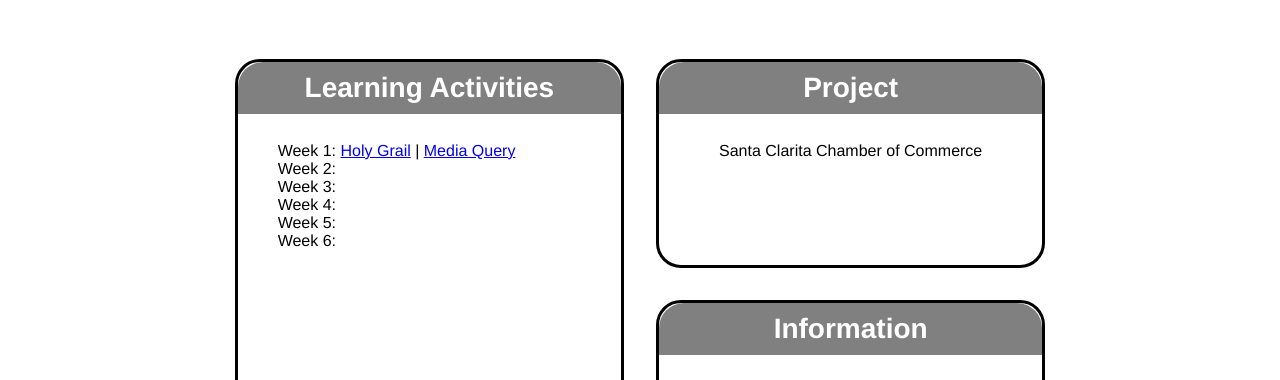
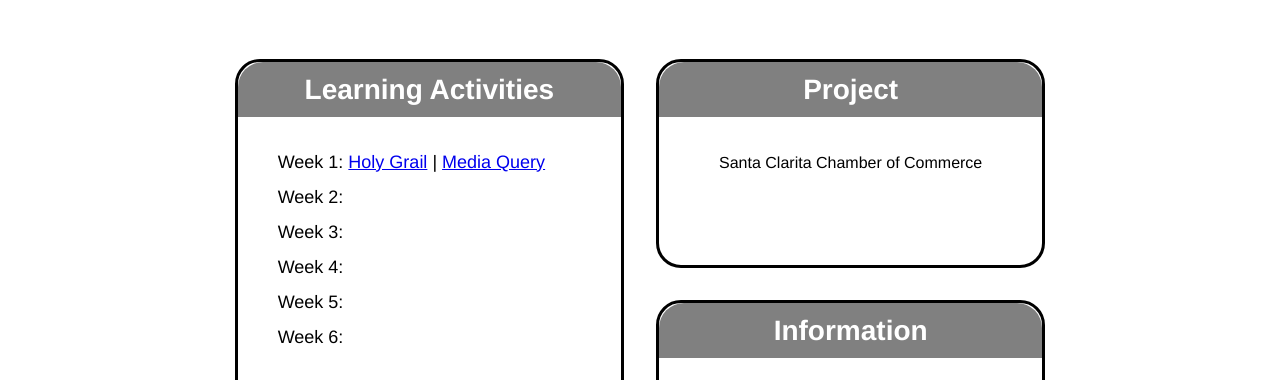
Before and after one commit to natafran/wdd230, a plain HTML site: page index.html in a window 1280 px wide. Shown: the part 411-791 px from the top of the page. Drawn offline with Linux system fonts and the light colour scheme; a web font is replaced by a local one.

Commit message:
card update

```diff
--- a/styles/base.css
+++ b/styles/base.css
@@ -72,6 +72,8 @@ h3{
 .card{
     border-radius: 25px;
     border-style: solid;
+    font-size: 18px;
+    line-height: 35px;
 }
 #learning-card {
     grid-column: 2/3;
--- a/styles/larger.css
+++ b/styles/larger.css
@@ -76,6 +76,8 @@
     .card{
         border-radius: 25px;
         border-style: solid;
+        font-size: 18px;
+        line-height: 35px;
     }
     #learning-card {
         grid-column: 2/3;
@@ -93,6 +95,7 @@
     }
     li {
         list-style: none;
+
     }
 
     footer{
```
